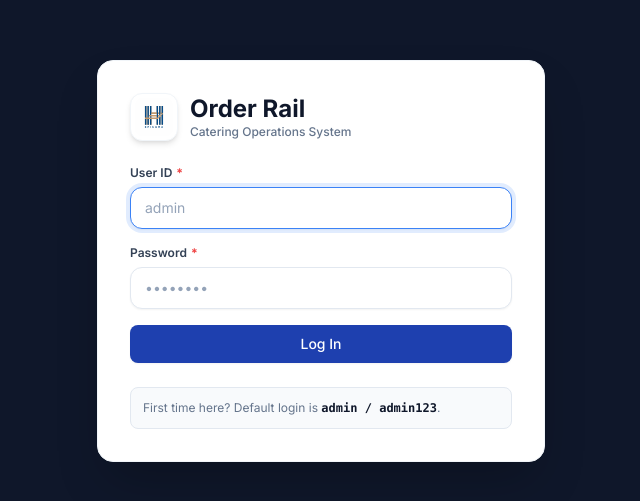
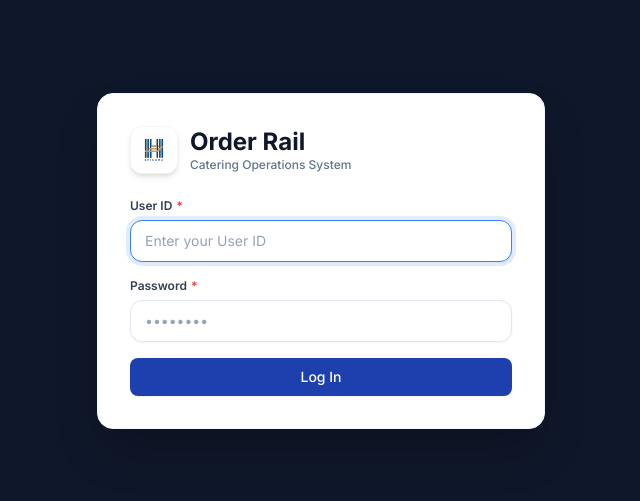
Before and after one commit to h3epicura100/PMS_Supabase, a React (Vite) app: page /login in a window 1280 px wide. Shown: the part 139-640 px from the top of the page, without its empty margins (319-959 px from the left). Built offline with nearby package versions, Linux system fonts and the light colour scheme; no server answers; the database is empty.

Commit message:
Remove default login credentials helper from login page

```diff
--- a/src/features/auth/LoginPage.jsx
+++ b/src/features/auth/LoginPage.jsx
@@ -53,7 +53,7 @@ export function LoginPage() {
             label="User ID"
             value={id}
             onChange={(e) => setId(e.target.value)}
-            placeholder="admin"
+            placeholder="Enter your User ID"
             autoFocus
             required
           />
@@ -82,10 +82,6 @@ export function LoginPage() {
             {isSubmitting ? 'Signing In...' : 'Log In'}
           </Button>
         </form>
-
-        <div className="mt-6 p-3 bg-slate-50 border border-slate-200 rounded-lg text-xs text-pms-muted">
-          First time here? Default login is <strong className="font-mono text-pms-text">admin / admin123</strong>.
-        </div>
       </div>
     </div>
   );
```
